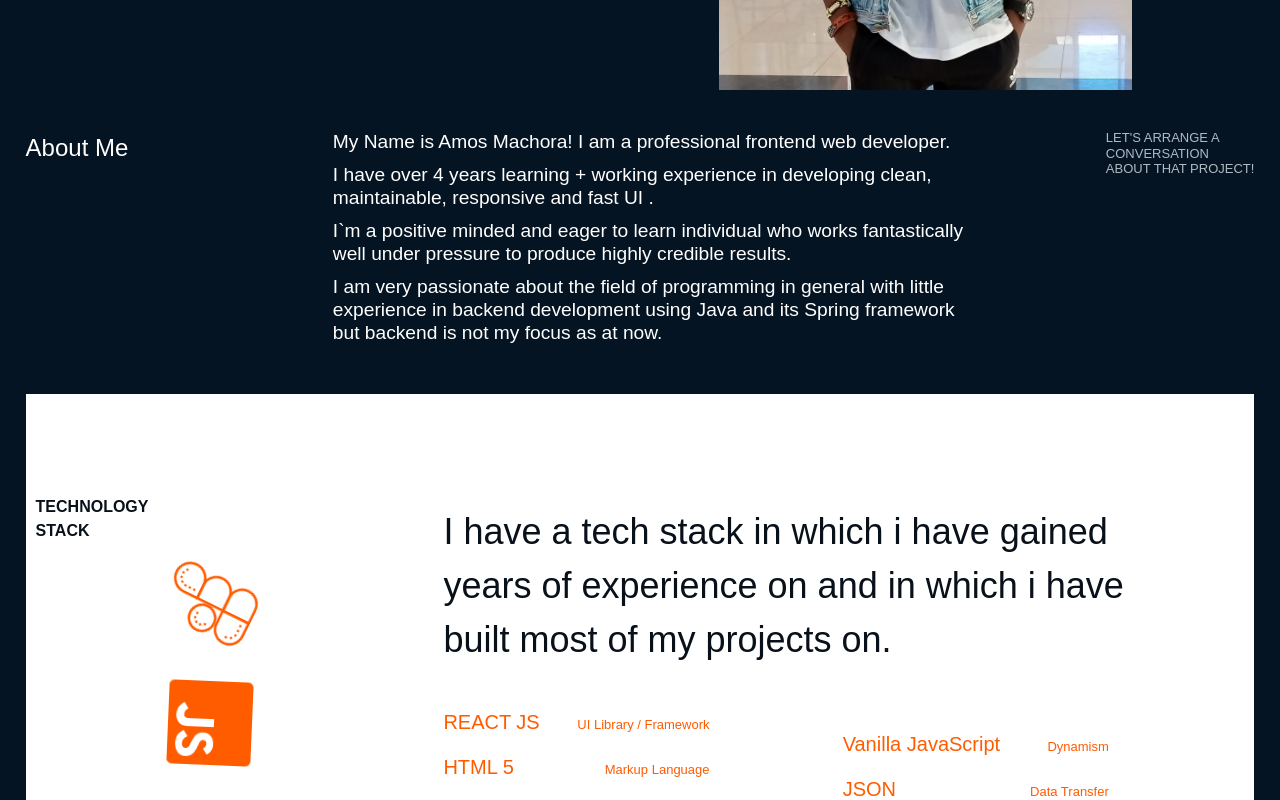
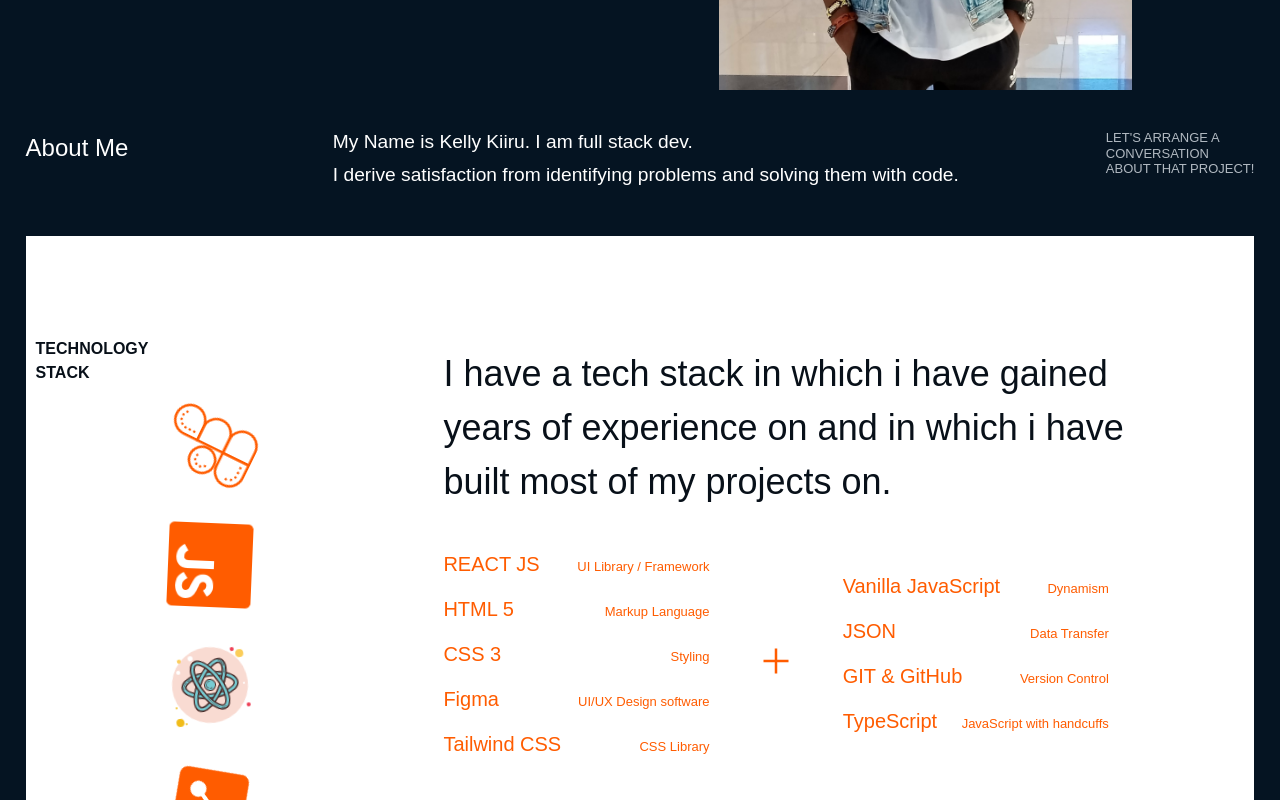
Before and after one commit to KellyKiiru/cartera, a React (Create React App) app: page /about-me in a window 1280 px wide. Shown: the part 880-1680 px from the top of the page. Built offline with nearby package versions, Linux system fonts and the light colour scheme.

Commit message:
update social dev sites to my link

```diff
--- a/public/index.html
+++ b/public/index.html
@@ -24,7 +24,7 @@
       work correctly both with client-side routing and a non-root public URL.
       Learn how to configure a non-root public URL by running `npm run build`.
     -->
-    <title>Amos&#8482; - Freelancer</title>
+    <title>Kelly&#8482; dev</title>
   </head>
   <body>
     <noscript>You need to enable JavaScript to run this app.</noscript>
--- a/src/Components/About/AboutMe.jsx
+++ b/src/Components/About/AboutMe.jsx
@@ -60,22 +60,10 @@
         <div className="flex space-between">
           <div className="bs-about-me">
             <p>
-              My Name is Amos Machora! I am a professional frontend web
-              developer.
+              My Name is Kelly Kiiru. I am full stack dev.
             </p>
             <p>
-              I have over 4 years learning + working experience in developing
-              clean, maintainable, responsive and fast UI .
-            </p>
-            <p>
-              I`m a positive minded and eager to learn individual who works
-              fantastically well under pressure to produce highly credible
-              results.
-            </p>
-            <p>
-              I am very passionate about the field of programming in general
-              with little experience in backend development using Java and its
-              Spring framework but backend is not my focus as at now.
+              I derive satisfaction from identifying problems and solving them with code.
             </p>
           </div>
           <p className="capitalize bluish arrange">
--- a/src/Components/Contact/Contact.jsx
+++ b/src/Components/Contact/Contact.jsx
@@ -39,8 +39,8 @@
               I will reply as soon as possible. Guarantee a response within
               hours!
             </p>
-            <a href="mailto:amosmachora13@gmail.com" className="gmail">
-              amosmachora13@gmail.com
+            <a href="mailto:infowithkiiru@gmail.com" className="gmail">
+            infowithkiiru@gmail.com
             </a>
           </div>
           <div>
--- a/src/Components/Footer/Footer.jsx
+++ b/src/Components/Footer/Footer.jsx
@@ -461,9 +461,9 @@
         </div>
       </div>
       <div className="footer-bottom flex space-between">
-        <p className="bluish"> © 2022 Amos. All rights reversed</p>
+        <p className="bluish"> © 2023 Kelly. All rights reversed</p>
         <div className="flex">
-          <a href="mailto:amosmachora13@gmail.com">
+          <a href="mailto:infowithkiiru@gmail.com">
             <svg
               version="1.0"
               xmlns="http://www.w3.org/2000/svg"
--- a/src/Components/NavBar/NavBar.jsx
+++ b/src/Components/NavBar/NavBar.jsx
@@ -116,16 +116,16 @@
       initial="initial"
       animate="animate"
     >
-      <a
-        href="https://www.codewars.com/users/amosmachora"
+      {/* <a
+        href="https://leetcode.com/KellyKiiru/"
         target="_blank"
         rel="noopener noreferrer"
-        className="codewars"
+        className="leetcode"
       >
         C
-      </a>
-      <a
-        href="https://www.frontendmentor.io/profile/AmohPrince"
+      </a> */}
+      {/* <a
+        href=""
         target="_blank"
         rel="noopener noreferrer"
       >
@@ -145,9 +145,9 @@
             fill="#ffffff"
           />
         </svg>
-      </a>
+      </a> */}
       <a
-        href="https://github.com/amosmachora"
+        href="https://github.com/KellyKiiru/"
         target="_blank"
         rel="noopener noreferrer"
       >
@@ -169,7 +169,7 @@
       </a>
       <a
         target="_blank"
-        href="https://www.linkedin.com/in/amos-machora"
+        href="https://www.linkedin.com/in/kelly-kiiru-15a852231/"
         rel="noopener noreferrer"
       >
         <svg
@@ -184,7 +184,7 @@
       </a>
       <a
         target="_blank"
-        href="https://stackoverflow.com/users/16018684/amos-machora"
+        href="https://stackoverflow.com/users/19756696/kiiru-ryan"
         rel="noopener noreferrer"
       >
         <svg
@@ -204,7 +204,7 @@
         </svg>
       </a>
       <a
-        href="https://medium.com/@amosmachora"
+        href="https://medium.com/@infowithkiiru"
         target="_blank"
         rel="noopener noreferrer"
       >
--- a/src/Components/Start/StartPage.jsx
+++ b/src/Components/Start/StartPage.jsx
@@ -45,7 +45,7 @@
 
   useEffect(() => {
     setSmallScreen(false);
-    document.title = `Amos™ Freelancer`;
+    document.title = `Kelly™ Dev`;
     window.scrollTo(0, 0);
   }, [setSmallScreen]);
 
```
